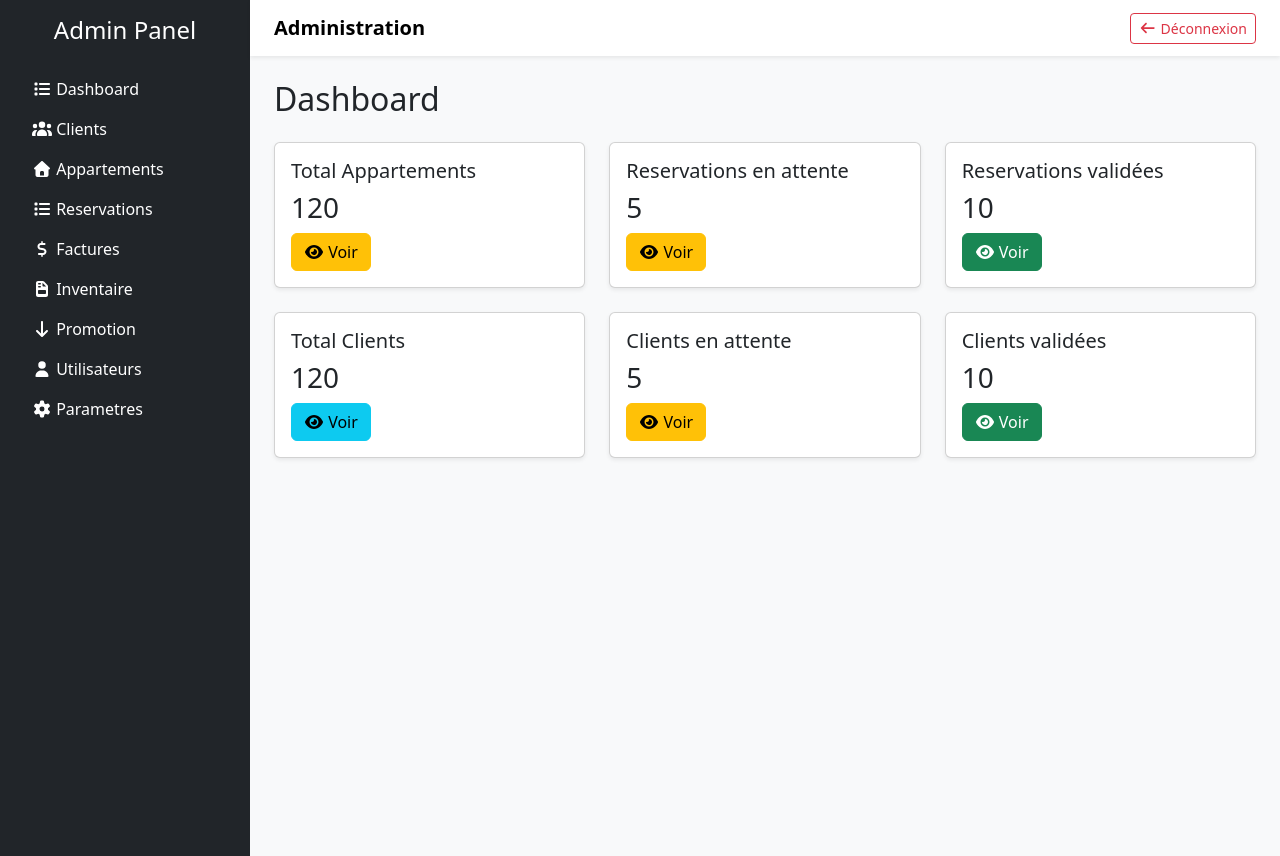
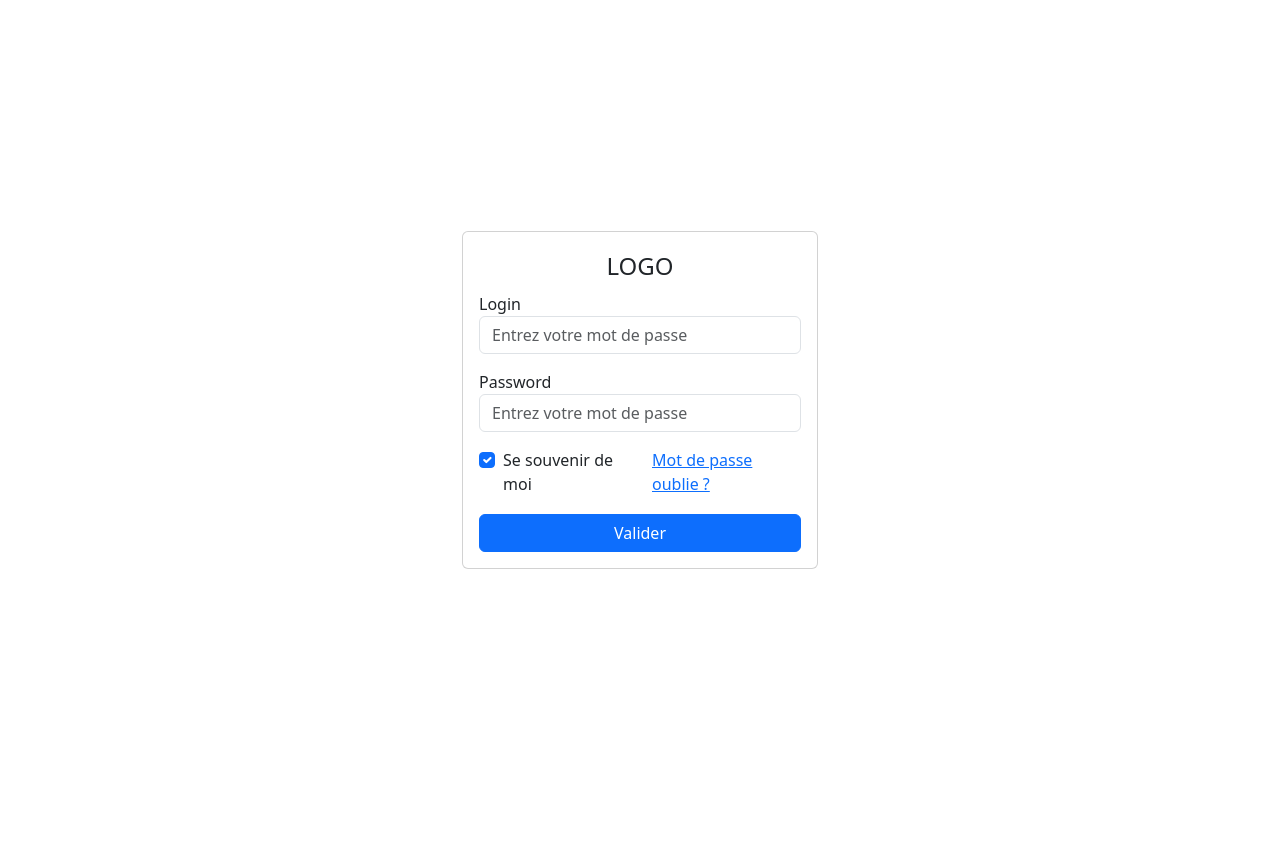
Before and after one commit to MasterMind92/admin-template, a React (Vite) app: page / in a window 1280 px wide. After the commit the page ends 800 px from the top, so only its background shows below. Built offline with nearby package versions, Linux system fonts and the light colour scheme.

Commit message:
sauvegarde routing

```diff
--- a/src/App.jsx
+++ b/src/App.jsx
@@ -13,13 +13,13 @@ function App() {
   return (
     <BrowserRouter>
       <Routes>
-        <Route path="/" element={<AdminLayout />}>
+        <Route path="/" element={<Login />} />
+        <Route path="admin" element={<AdminLayout />}>
           <Route index element={<Dashboard />} />
           <Route path="users" element={<Users title="Utilisateurs"/>} />
           <Route path="users/add" element={<UserForm />} />
           <Route path="clients" element={<Clients />} />
           <Route path="clients/add" element={<ClientForm />} />
-          <Route path="login" element={<Login />} />
           <Route path="appartements" element={<Appartement />} />
         </Route>
       </Routes>
--- a/src/components/ClientForm.jsx
+++ b/src/components/ClientForm.jsx
@@ -21,7 +21,7 @@ const ClientForm = () => {
         <div className="col-12">
           <div className="card shadow-lg border-0">
             <div className="card-header bg-primary text-white">
-              <h3 className="my-2 text-center">Gestion des Clients</h3>
+              <h3 className="my-2 text-center">Formulaire Clients</h3>
             </div>
 
             <div className="card-body">
--- a/src/components/Sidebar.jsx
+++ b/src/components/Sidebar.jsx
@@ -1,63 +1,72 @@
-import { Link } from "react-router-dom";
+import { Link,NavLink } from "react-router-dom";
 // Import the specific icon you need (e.g., a coffee mug)
 import { FontAwesomeIcon } from '@fortawesome/react-fontawesome';
 import { faCheck, faList, faUser,faUsers, faHome, faDollar, faArrowDown, faGear, faFileInvoice } from '@fortawesome/free-solid-svg-icons';
 
 export default function Sidebar() {
+
+    // Style function for active links
+const navLinkStyles = ({ isActive }) => ({
+    color: isActive ? '#333' : '#fff',
+    fontWeight: isActive ? 'bold' : 'normal',
+    background: isActive ? '#fff' : 'rgb(33, 37, 41)',
+    padding: '5px 10px'
+});
+
   return (
-    <div className="bg-dark text-white p-3" style={{ width: "250px" }}>
+    <div className="bg-dark p-3" style={{ width: "250px" }}>
       <h4 className="text-center mb-4">Admin Panel</h4>
 
       <ul className="nav flex-column">
         <li className="nav-item">
-          <Link className="nav-link text-white" to="/">
+          <NavLink  style={navLinkStyles} className="nav-link">
             <FontAwesomeIcon icon={faList} />  Dashboard
-          </Link>
+          </NavLink>
         </li>
         <li className="nav-item">
-          <Link className="nav-link text-white" to="/clients">
+          <NavLink  style={navLinkStyles} className="nav-link" to="clients">
             <FontAwesomeIcon icon={faUsers} /> Clients
-          </Link>
+          </NavLink>
         </li>
 
         <li className="nav-item">
-          <Link className="nav-link text-white" to="/appartements">
+          <NavLink  style={navLinkStyles} className="nav-link" to="appartements">
             <FontAwesomeIcon icon={faHome} /> Appartements
-          </Link>
+          </NavLink>
         </li>
 
         <li className="nav-item">
-          <Link className="nav-link text-white" to="/">
+          <NavLink  style={navLinkStyles} className="nav-link" to="/">
             <FontAwesomeIcon icon={faList} /> Reservations
-          </Link>
+          </NavLink>
         </li>
 
         <li className="nav-item">
-          <Link className="nav-link text-white" to="/">
+          <NavLink  style={navLinkStyles} className="nav-link" to="/">
             <FontAwesomeIcon icon={faDollar} /> Factures
-          </Link>
+          </NavLink>
         </li>
 
         <li className="nav-item">
-          <Link className="nav-link text-white" to="/">
+          <NavLink  style={navLinkStyles} className="nav-link" to="/">
             <FontAwesomeIcon icon={faFileInvoice} /> Inventaire
-          </Link>
+          </NavLink>
         </li>
 
         <li className="nav-item">
-          <Link className="nav-link text-white" to="/">
+          <NavLink  style={navLinkStyles} className="nav-link" to="/">
             <FontAwesomeIcon icon={faArrowDown} /> Promotion
-          </Link>
+          </NavLink>
         </li>
         <li className="nav-item">
-          <Link className="nav-link text-white" to="/users">
+          <NavLink  style={navLinkStyles} className="nav-link" to="users">
             <FontAwesomeIcon icon={faUser} /> Utilisateurs
-          </Link>
+          </NavLink>
         </li>
         <li className="nav-item">
-          <Link className="nav-link text-white" to="/">
+          <NavLink  style={navLinkStyles} className="nav-link" to="/">
             <FontAwesomeIcon icon={faGear} /> Parametres
-          </Link>
+          </NavLink>
         </li>
       </ul>
     </div>
--- a/src/pages/Dashboard.jsx
+++ b/src/pages/Dashboard.jsx
@@ -13,7 +13,7 @@ export default function Dashboard() {
                 <div className="card-body">
                 <h5>Total Appartements</h5>
                 <h3>120</h3>
-                    <a name="" id="" class="btn btn-warning" href="#" role="button"> <FontAwesomeIcon icon={faEye} />  Voir</a>
+                    <a name="" id="" className="btn btn-warning" href="#" role="button"> <FontAwesomeIcon icon={faEye} />  Voir</a>
                 </div>
             </div>
             </div>
@@ -23,7 +23,7 @@ export default function Dashboard() {
                 <div className="card-body">
                 <h5>Reservations en attente</h5>
                 <h3>5</h3>
-                <a name="" id="" class="btn btn-warning" href="#" role="button"> <FontAwesomeIcon icon={faEye} />  Voir</a>
+                <a name="" id="" className="btn btn-warning" href="#" role="button"> <FontAwesomeIcon icon={faEye} />  Voir</a>
                 </div>
             </div>
             </div>
@@ -33,7 +33,7 @@ export default function Dashboard() {
                 <div className="card-body">
                 <h5>Reservations validées</h5>
                 <h3>10</h3>
-                <a name="" id="" class="btn btn-success" href="#" role="button"> <FontAwesomeIcon icon={faEye} />  Voir</a>
+                <a name="" id="" className="btn btn-success" href="#" role="button"> <FontAwesomeIcon icon={faEye} />  Voir</a>
                 </div>
             </div>
             </div>
@@ -44,7 +44,7 @@ export default function Dashboard() {
                 <div className="card-body">
                 <h5>Total Clients</h5>
                 <h3>120</h3>
-                    <a name="" id="" class="btn btn-info" href="#" role="button"> <FontAwesomeIcon icon={faEye} />  Voir</a>
+                    <a name="" id="" className="btn btn-info" href="#" role="button"> <FontAwesomeIcon icon={faEye} />  Voir</a>
 
                 </div>
             </div>
@@ -55,7 +55,7 @@ export default function Dashboard() {
                     <div className="card-body">
                     <h5>Clients en attente</h5>
                     <h3>5</h3>
-                    <a name="" id="" class="btn btn-warning" href="#" role="button"> <FontAwesomeIcon icon={faEye} />  Voir</a>
+                    <a name="" id="" className="btn btn-warning" href="#" role="button"> <FontAwesomeIcon icon={faEye} />  Voir</a>
                     </div>
                 </div>
             </div>
@@ -65,7 +65,7 @@ export default function Dashboard() {
                     <div className="card-body">
                     <h5>Clients validées</h5>
                     <h3>10</h3>
-                    <a name="" id="" class="btn btn-success" href="#" role="button"> <FontAwesomeIcon icon={faEye} />  Voir</a>
+                    <a name="" id="" className="btn btn-success" href="#" role="button"> <FontAwesomeIcon icon={faEye} />  Voir</a>
                     </div>
                 </div>
             </div>
--- a/src/pages/FormTemplate.jsx
+++ b/src/pages/FormTemplate.jsx
@@ -18,9 +18,9 @@ export default function UserForm(){
 
                     <div className="col-12 col-md-6 col-lg-8">
                         <h2 className="mb-4">Ajout Utilisateurs</h2>
-                        <div class="card">
+                        <div className=card">
 
-                            <div class="card-body">
+                            <div className=card-body">
                                 <form action="" method="POST" role="form">
 
                                     {/* <legend>Ajout Utilisateur</legend> */}
--- a/src/pages/Login.jsx
+++ b/src/pages/Login.jsx
@@ -1,3 +1,4 @@
+import { Link } from "react-router-dom";
 
 
 export function Login(){
@@ -28,9 +29,9 @@ export function Login(){
 
                                         <div className="form-group row justify-content-between mb-3">
                                             <div className="col">
-                                                <div class="form-check">
-                                                  <label class="form-check-label">
-                                                    <input type="checkbox" class="form-check-input" name="" id="" value="checkedValue" checked />
+                                                <div className="form-check">
+                                                  <label className="form-check-label">
+                                                    <input type="checkbox" className="form-check-input" name="" id="" value="checkedValue" checked />
                                                     Se souvenir de moi
                                                   </label>
                                                 </div>
@@ -42,12 +43,12 @@ export function Login(){
 
                                         <div className="form-group row justify-content-center">
                                             <div className="col-12">
-                                                <div className="d-grid gap-2">
-                                                    <button className="btn btn-primary" type="submit">Valider</button>
-                                                </div>
-
+                                                <Link to="admin">
+                                                    <div className="d-grid gap-2">
+                                                        <button className="btn btn-primary" type="submit">Valider</button>
+                                                    </div>
+                                                </Link>
                                             </div>
-
                                         </div>
                                     </form>
 
--- a/src/pages/UsersForm.jsx
+++ b/src/pages/UsersForm.jsx
@@ -60,9 +60,9 @@ export default function UserForm(){
 
                     <div className="col-12 col-md-6 col-lg-8">
                         <h2 className="mb-4">Ajout Utilisateurs</h2>
-                        <div class="card">
+                        <div className="card">
 
-                            <div class="card-body">
+                            <div className="card-body">
                                 <form action="" onSubmit={handleSubmit} method="POST" role="form">
 
                                     {/* <legend>Ajout Utilisateur</legend> */}
@@ -128,7 +128,7 @@ export default function UserForm(){
 
                                         <div className="col-12 col-md-3">
 
-                                            <div class="d-grid gap-2">
+                                            <div className="d-grid gap-2">
                                             <button
                                                 type="submit"
                                                 name=""
@@ -142,7 +142,7 @@ export default function UserForm(){
 
                                         <div className="col-12 col-md-3">
 
-                                            <div class="d-grid gap-2">
+                                            <div className="d-grid gap-2">
                                             <button
                                                 type="submit"
                                                 name=""
```
